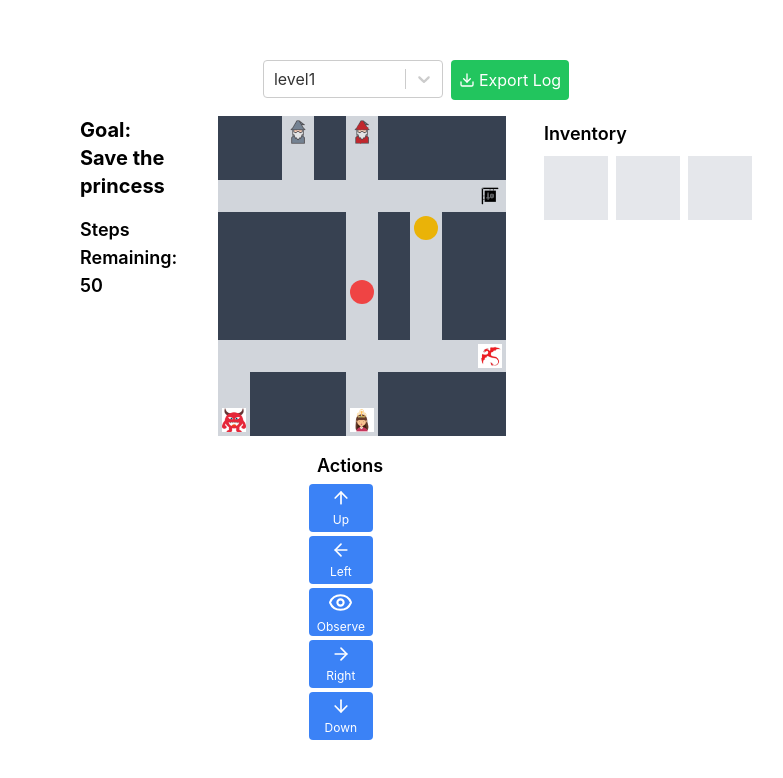
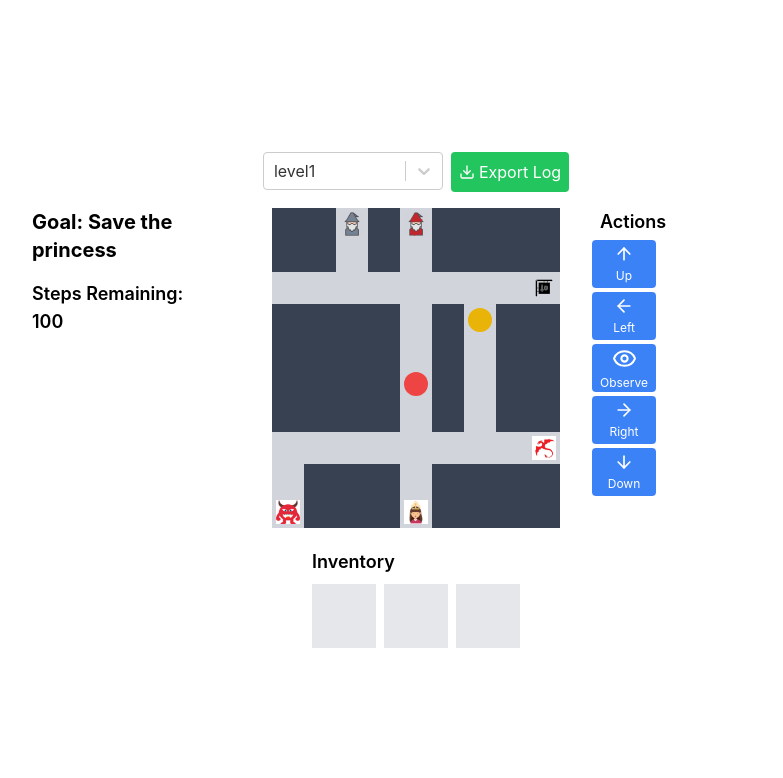
Before and after one commit to heyodog0/grid_pilot, a React (Create React App) app: page / in a window 1280 px wide. Shown: the top 778 px of the page, without its empty margins (224-1007 px from the left). Built offline with nearby package versions, Linux system fonts and the light colour scheme.

Commit message:
Update GridGame.js

```diff
--- a/src/components/GridGame/GridGame.js
+++ b/src/components/GridGame/GridGame.js
@@ -9,32 +9,38 @@ import ActionButtons from './ActionButtons';
 import Inventory from './Inventory';
 import { handlePlayerAction, initiateGoalCompletion } from './gameLogic';
 
+// Main component for the Grid Game
 const GridGame = () => {
-  const [state, setState] = useState(null);
-  const [currentLevel, setCurrentLevel] = useState('level1');
-  const [message, setMessage] = useState(null);
-  const [actionLog, setActionLog] = useState([]);
-  const [goalAchieved, setGoalAchieved] = useState(false);
-  const [stepsRemaining, setStepsRemaining] = useState(50);
-  const levels = Object.keys(mapData);
+  // State variables
+  const [state, setState] = useState(null);  // Holds the current game state
+  const [currentLevel, setCurrentLevel] = useState('level1');  // Current level being played
+  const [message, setMessage] = useState(null);  // Message to display to the player
+  const [actionLog, setActionLog] = useState([]);  // Log of player actions
+  const [goalAchieved, setGoalAchieved] = useState(false);  // Whether the level goal has been achieved
+  const [stepsRemaining, setStepsRemaining] = useState(50);  // Number of steps player has left
+  const levels = Object.keys(mapData);  // Available levels
 
+  // Effect to initialize or reset the game state when the level changes
   useEffect(() => {
     setState(mapData[currentLevel]);
     setGoalAchieved(false);
     setMessage(null);
-    setStepsRemaining(50);
+    setStepsRemaining(100);
     setActionLog(prev => [...prev, { action: 'Level Loaded', level: currentLevel, timestamp: new Date().toISOString() }]);
   }, [currentLevel]);
 
+  // Wrapper function for handling player actions
   const handlePlayerActionWrapper = useCallback((action) => {
     handlePlayerAction(action, state, setState, setMessage, setActionLog, setStepsRemaining, setGoalAchieved);
   }, [state]);
 
+  // Handler for changing levels
   const handleLevelChange = (selectedOption) => {
     setCurrentLevel(selectedOption.value);
     setActionLog(prev => [...prev, { action: 'Level Changed', level: selectedOption.value, timestamp: new Date().toISOString() }]);
   };
 
+  // Function to export the action log as a JSON file
   const exportActionLog = () => {
     const jsonString = JSON.stringify(actionLog, null, 2);
     const blob = new Blob([jsonString], { type: 'application/json' });
@@ -47,6 +53,7 @@ const GridGame = () => {
     document.body.removeChild(link);
   };
 
+  // Effect to handle keyboard inputs for game actions
   useEffect(() => {
     const handleKeyDown = (e) => {
       const actions = { ArrowUp: 'up', ArrowDown: 'down', ArrowLeft: 'left', ArrowRight: 'right', ' ': 'observe' };
@@ -59,13 +66,17 @@ const GridGame = () => {
     return () => window.removeEventListener('keydown', handleKeyDown);
   }, [handlePlayerActionWrapper, goalAchieved, stepsRemaining]);
 
+  // Loading state
   if (!state) return <div className="flex justify-center items-center h-screen">Loading...</div>;
 
+  // Game goals and level options for the dropdown
   const goalTexts = ['Slay the dragon', 'Slay the monster', 'Save the princess'];
   const levelOptions = levels.map(level => ({ value: level, label: level }));
 
+  // Render the game interface
   return (
     <div className="flex flex-col items-center justify-center h-screen">
+      {/* Level selection and action log export */}
       <div className="flex justify-center space-x-2 mb-4">
         <SelectComponent
           value={{ value: currentLevel, label: currentLevel }}
@@ -78,25 +89,32 @@ const GridGame = () => {
         </button>
       </div>
 
-      <div className="flex justify-center items-start space-x-8 w-full max-w-2xl">
-        <div className="flex flex-col items-start w-1/5">
+      {/* Main game area */}
+      <div className="flex justify-center items-start space-x-8 w-full max-w-3xl">
+        {/* Left column: Goal and Steps */}
+        <div className="flex flex-col items-start w-1/4">
           <div className="text-xl font-bold mb-4">Goal: {goalTexts[state.goal]}</div>
           <div className="text-lg font-semibold mb-4">
             Steps Remaining: {stepsRemaining}
           </div>
         </div>
 
-        <div className="flex flex-col items-center w-3/5">
+        {/* Center column: Game Grid and Inventory */}
+        <div className="flex flex-col items-center w-1/2">
           <GameGrid state={state} />
+          <Inventory inventory={state.inventory} />
+        </div>
+
+        {/* Right column: Action Buttons */}
+        <div className="w-1/4">
           <ActionButtons
             handlePlayerAction={handlePlayerActionWrapper}
             goalAchieved={goalAchieved}
           />
         </div>
-
-        <Inventory inventory={state.inventory} />
       </div>
 
+      {/* Message display area */}
       {message && (
         <div className="mt-4 p-2 border border-gray-300 rounded w-full max-w-2xl h-16 flex items-center justify-center">
           <p>{message}</p>
```
